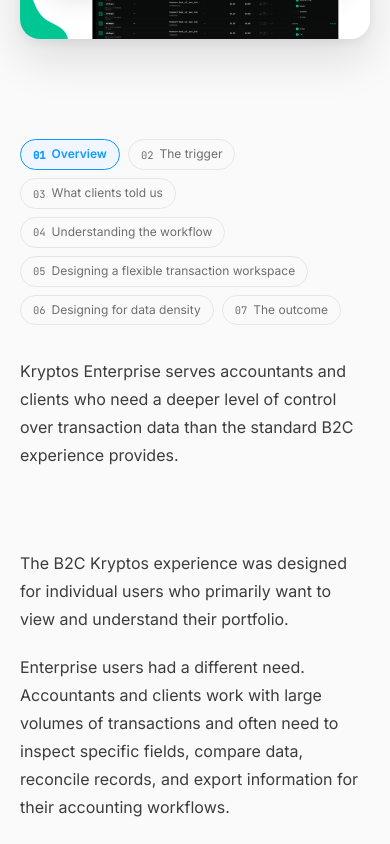
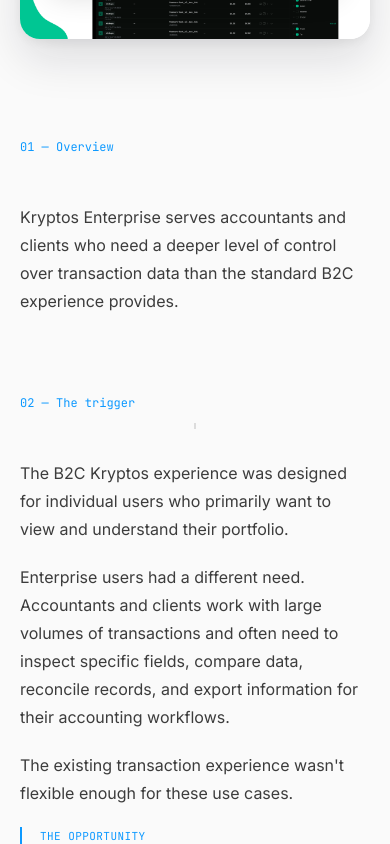
Before and after one commit to leesoosun/Figma_Style_Portfolio, a React (Vite) app: page /work/kryptos-enterprise in a window 390 px wide. Shown: the part 840-1684 px from the top of the page. Built offline with nearby package versions, Linux system fonts and the light colour scheme.

Commit message:
Revert "Move the case study TOC into the content column, not a separate sidebar"
This reverts commit a33b6114d78c7bb7b2ea9b13fcf16fa95766f903.

```diff
--- a/src/components.js
+++ b/src/components.js
@@ -502,11 +502,11 @@
   )
 }
 
-/** One block of a case study's body. Numbering/labeling now lives in the
-    CaseToc sidebar that sits alongside the whole body, not per block. */
-export function CaseBlock({ id, children }) {
+/** One labelled block of a case study (01 — Problem, 02 — Process, …). */
+export function CaseBlock({ label, id, children }) {
   return (
     <div className="cs-block" id={id}>
+      <div className="b-label">{label}</div>
       <Reveal className="b-body">{children}</Reveal>
     </div>
   )
@@ -625,13 +625,18 @@
 }
 
 /** Shared page shell: banner + topbar + content + footer + toolbar. */
-export function Page({ file, note, back = false, children, footer = true }) {
+export function Page({ file, note, back = false, toc, children, footer = true }) {
   useHideChromeOnScroll()
   return (
     <>
       <SampleBanner />
       {back ? <BackLink /> : null}
       {SHOW_TOPBAR ? <TopBar file={file} note={note} /> : null}
+      {/* Rendered as a sibling of <main>, not inside it — <main>'s page-fade
+          animation runs a transform, which would make it the containing
+          block for any position:fixed descendant (here, the toc sidebar)
+          instead of the viewport. BackLink/Toolbar avoid the same trap. */}
+      {toc ? <CaseToc items={toc} /> : null}
       <main className="page-fade">{children}</main>
       {footer ? <Footer /> : null}
       <Toolbar />
--- a/src/pages/CaseStudy.js
+++ b/src/pages/CaseStudy.js
@@ -1,7 +1,7 @@
 import { Fragment, useEffect } from 'react'
 import { Link, useParams, Navigate } from 'react-router-dom'
 import {
-  Page, Thumb, Eyebrow, Reveal, MetaRow, StatRow, CaseBlock, CaseToc, Paras,
+  Page, Thumb, Eyebrow, Reveal, MetaRow, StatRow, CaseBlock, Paras,
 } from '../components.js'
 import { caseStudies } from '../data.js'
 import { journeyIcons, warningIcon } from '../caseStudyIcons.js'
@@ -68,7 +68,7 @@
   const outcomeEntry = cs.outcome ? tocEntries[i++] : null
 
   return (
-    <Page file={cs.fileLabel} note={cs.topNote} back>
+    <Page file={cs.fileLabel} note={cs.topNote} back toc={tocEntries}>
       <section className="wrap cs-head">
         <Eyebrow>// Case study</Eyebrow>
         <Reveal as="h1">{cs.title}</Reveal>
@@ -93,17 +93,14 @@
       </div>
 
       <section className="wrap" style={{ paddingTop: 0 }}>
-        <div className="cs-body">
-          <CaseToc items={tocEntries} />
-          <div className="cs-content">
         {cs.overview && (
-          <CaseBlock id={overviewEntry.id}>
+          <CaseBlock id={overviewEntry.id} label={`${overviewEntry.num} — Overview`}>
             <Paras items={cs.overview} />
           </CaseBlock>
         )}
 
         {cs.ownership && (
-          <CaseBlock id={ownershipEntry.id}>
+          <CaseBlock id={ownershipEntry.id} label={`${ownershipEntry.num} — My role`}>
             {cs.ownershipIntro && <Paras items={cs.ownershipIntro} />}
             <ul>
               {cs.ownership.map((item) => <li key={item}>{item}</li>)}
@@ -112,7 +109,7 @@
         )}
 
         {cs.trigger && (
-          <CaseBlock id={triggerEntry.id}>
+          <CaseBlock id={triggerEntry.id} label={`${triggerEntry.num} — The trigger`}>
             <Paras items={cs.trigger} />
             <div className="callout">
               <span className="callout-label">{cs.hypothesisLabel}</span>
@@ -123,7 +120,7 @@
         )}
 
         {cs.problem && (
-          <CaseBlock id={problemEntry.id}>
+          <CaseBlock id={problemEntry.id} label={`${problemEntry.num} — Problem`}>
             <Paras items={cs.problem} />
           </CaseBlock>
         )}
@@ -133,7 +130,7 @@
             ordered list of paragraphs, a bullet list, titled subsections,
             and a closing quote, in any combination. */}
         {cs.sections && cs.sections.map((s, si) => (
-          <CaseBlock id={tocEntries[sectionsStart + si].id} key={s.label}>
+          <CaseBlock id={tocEntries[sectionsStart + si].id} label={`${tocEntries[sectionsStart + si].num} — ${s.label}`} key={s.label}>
             {s.paragraphs && <Paras items={s.paragraphs} />}
             {s.bullets && (
               <ul>
@@ -269,7 +266,7 @@
         ))}
 
         {cs.process && (
-          <CaseBlock id={processEntry.id}>
+          <CaseBlock id={processEntry.id} label={`${processEntry.num} — Process`}>
             <Paras items={cs.process} />
             <div className="cs-img-row">
               {cs.processImages.map((t) => (
@@ -282,7 +279,7 @@
         )}
 
         {cs.solution && (
-          <CaseBlock id={solutionEntry.id}>
+          <CaseBlock id={solutionEntry.id} label={`${solutionEntry.num} — Solution`}>
             <Paras items={cs.solution} />
             <div className="cs-img-single">
               <Thumb label={`IMAGE PLACEHOLDER — ${cs.solutionImage}`} />
@@ -291,7 +288,7 @@
         )}
 
         {cs.outcome && (
-          <CaseBlock id={outcomeEntry.id}>
+          <CaseBlock id={outcomeEntry.id} label={`${outcomeEntry.num} — Outcome`}>
             <Paras items={cs.outcome} />
             <StatRow stats={cs.stats} />
           </CaseBlock>
@@ -306,8 +303,6 @@
             <span className="n-arrow">→</span>
           </Link>
         </div>
-          </div>
-        </div>
       </section>
     </Page>
   )
--- a/src/styles/global.css
+++ b/src/styles/global.css
@@ -242,14 +242,18 @@
   box-shadow:0 20px 45px rgba(20,20,30,.12), 0 4px 12px rgba(20,20,30,.06);
 }
 
-/* Case study body: a sticky table of contents in the same 200px column the
-   old per-block numbered labels used to occupy, next to the content column.
-   Collapses to a single column with a horizontal "jump to" pill row above
-   the content on narrow screens — see CaseToc in components.js for the
-   scrollspy/smooth-scroll logic. */
-.cs-body{ display:grid; grid-template-columns:200px 1fr; gap:48px; }
-
-.cs-toc{ position:sticky; top:150px; max-height:calc(100vh - 190px); overflow-y:auto; }
+/* Sticky table of contents for the whole case study, floated in the margin
+   outside the 1080px content column. Only shown once that margin is wide
+   enough (≥1440px viewport) to fit without crowding the back-link pill or
+   the body text — see CaseToc in components.js for the scrollspy logic. */
+.cs-toc{
+  position:fixed;
+  top:150px; left:32px; width:160px;
+  max-height:calc(100vh - 190px);
+  overflow-y:auto;
+  display:none;
+  z-index:40;
+}
 .cs-toc ul{ list-style:none; margin:0; padding:0; border-left:1px solid var(--line); }
 .cs-toc li{ margin:0; }
 .cs-toc a{
@@ -265,20 +269,12 @@
 .cs-toc a.active{ border-left-color:var(--blue); }
 .cs-toc a.active .cs-toc-num,
 .cs-toc a.active .cs-toc-label{ color:var(--blue); font-weight:600; }
-
-@media (max-width:760px){
-  .cs-body{ grid-template-columns:1fr; gap:0; }
-  .cs-toc{ position:static; max-height:none; overflow:visible; margin-bottom:32px; }
-  .cs-toc ul{ display:flex; flex-wrap:wrap; gap:8px; border-left:none; }
-  .cs-toc a{
-    flex-direction:row; align-items:center; gap:6px;
-    padding:6px 12px; margin-left:0;
-    border:1px solid var(--line); border-radius:20px;
-  }
-  .cs-toc a.active{ border-color:var(--blue); background:#F0F6FF; }
+@media (min-width:1440px){
+  .cs-toc{ display:block; }
 }
 
-.cs-block{ padding-bottom:80px; scroll-margin-top:40px; }
+.cs-block{ display:grid; grid-template-columns:200px 1fr; gap:48px; padding-bottom:80px; scroll-margin-top:40px; }
+.cs-block .b-label{ font-family:var(--mono); font-size:12px; color:var(--blue); position:sticky; top:32px; align-self:start; }
 .cs-block .b-body p{ font-size:16px; line-height:1.75; color:#3C3C3C; margin-bottom:20px; max-width:600px; }
 .cs-block .b-body p:last-child{ margin-bottom:0; }
 .cs-block .b-body h4{ font-size:18px; font-weight:700; margin:26px 0 10px; }
@@ -439,6 +435,8 @@
   .back-link{ top:24px; left:20px; transition:transform .25s ease, opacity .25s ease; }
   body.chrome-hidden .back-link{ transform:translateY(-140%); opacity:0; pointer-events:none; }
   .meta-row{ grid-template-columns:repeat(2, 1fr); }
+  .cs-block{ grid-template-columns:1fr; }
+  .cs-block .b-label{ position:static; }
   .cs-img-row{ grid-template-columns:1fr; }
   .stat-row{ grid-template-columns:1fr; }
   .cs-head{ padding-top:90px; }
```
